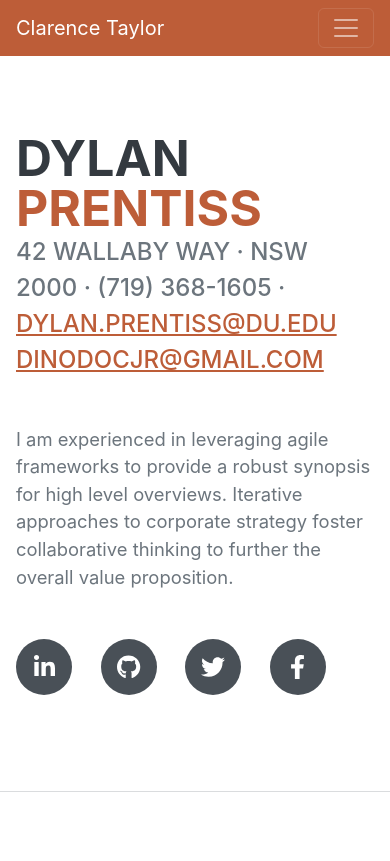
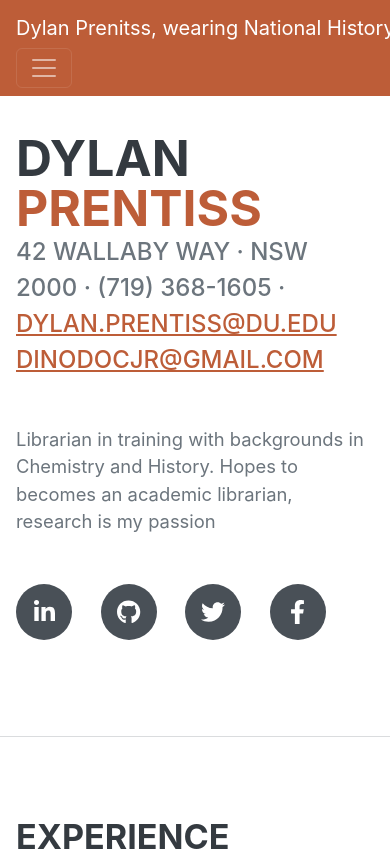
Before and after one commit to sirmichaelblackrose/sirmichaelblackrose.github.io, a plain HTML site: page index.html in a window 390 px wide. Shown: the top 861 px of the page. Drawn offline with nearby package versions, Linux system fonts and the light colour scheme; a web font is replaced by a local one.

Commit message:
Update photo metadata

```diff
--- a/index.html
+++ b/index.html
@@ -5,7 +5,7 @@
         <meta name="viewport" content="width=device-width, initial-scale=1, shrink-to-fit=no" />
         <meta name="description" content="" />
         <meta name="author" content="" />
-        <title>Resume - Start Bootstrap Theme</title>
+        <title>Resume - Dylan Prentiss</title>
         <link rel="icon" type="image/x-icon" href="assets/img/favicon.ico" />
         <!-- Font Awesome icons (free version)-->
         <script src="https://use.fontawesome.com/releases/v6.3.0/js/all.js" crossorigin="anonymous"></script>
@@ -19,7 +19,7 @@
         <!-- Navigation-->
         <nav class="navbar navbar-expand-lg navbar-dark bg-primary fixed-top" id="sideNav">
             <a class="navbar-brand js-scroll-trigger" href="#page-top">
-                <span class="d-block d-lg-none">Clarence Taylor</span>
+                <span class="d-block d-lg-none">Dylan Prenitss, wearing National History Academy shirt</span>
                 <span class="d-none d-lg-block"><img class="img-fluid img-profile rounded-circle mx-auto mb-2" src="assets/img/profile.jpg" alt="..." /></span>
             </a>
             <button class="navbar-toggler" type="button" data-bs-toggle="collapse" data-bs-target="#navbarResponsive" aria-controls="navbarResponsive" aria-expanded="false" aria-label="Toggle navigation"><span class="navbar-toggler-icon"></span></button>
@@ -49,7 +49,7 @@
                         <a href="mailto:dylan.prentiss@du.edu">dylan.prentiss@du.edu</a>
                         <a href="mailto:dinodocjr@gmail.com">dinodocjr@gmail.com</a>
                     </div>
-                    <p class="lead mb-5">I am experienced in leveraging agile frameworks to provide a robust synopsis for high level overviews. Iterative approaches to corporate strategy foster collaborative thinking to further the overall value proposition.</p>
+                    <p class="lead mb-5">Librarian in training with backgrounds in Chemistry and History. Hopes to becomes an academic librarian, research is my passion</p>
                     <div class="social-icons">
                         <a class="social-icon" href="#!"><i class="fab fa-linkedin-in"></i></a>
                         <a class="social-icon" href="#!"><i class="fab fa-github"></i></a>
@@ -112,6 +112,7 @@
                     </div>
                     <div class="d-flex flex-column flex-md-row justify-content-between">
                         <div class="flex-grow-1">
+                            <!-- This formatting is weird with 2 degrees, tinker with it in the future -->
                             <h3 class="mb-0">Monmouth College</h3>
                             <div class="subheading mb-3">Bachlor of Science</div>
                             <div> Chemistry</div>
```
